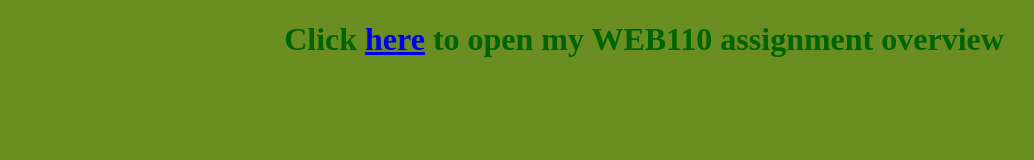
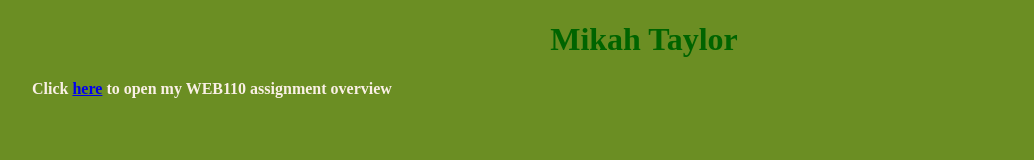
Before and after one commit to MikMik4/MikMik4, a plain HTML site: page index.html in a window 1280 px wide. Shown: the whole page, without its empty margins (6-1040 px from the left). Drawn offline with Linux system fonts and the light colour scheme; files that its build step writes are made by us from their sources.

Commit message:
Update index.html

```diff
--- a/index.html
+++ b/index.html
@@ -10,7 +10,7 @@
     }
   </style>
   <body>
-    <h1 style=" color:darkgreen;text-align:center;margin-left:20px;>Mikah Taylor</h1>
-    <p style=" color:linen;margin-left:30px;"><strong>Click <a href="web110/index.html">here</a> to open my WEB110 assignment overview</strong></p>
+    <h1 style=" color:darkgreen;text-align:center;margin-left:20px;"> Mikah Taylor </h1>
+      <p style=" color:linen;margin-left:30px;"><strong>Click <a href="web110/index.html">here</a> to open my WEB110 assignment overview</strong></p>
   </body>
 </html>
```
